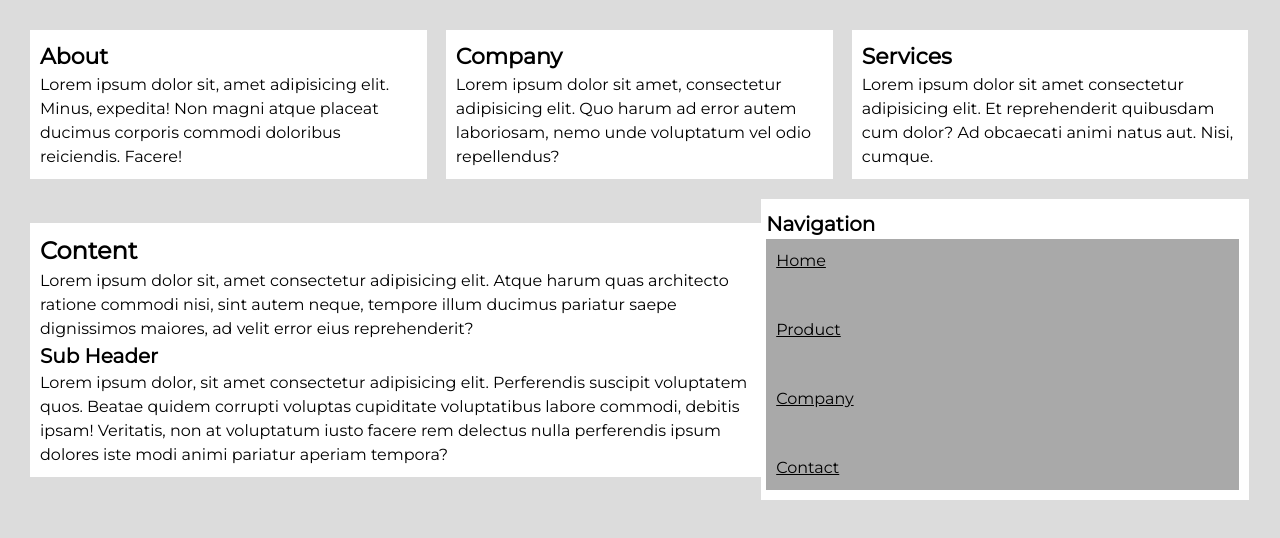
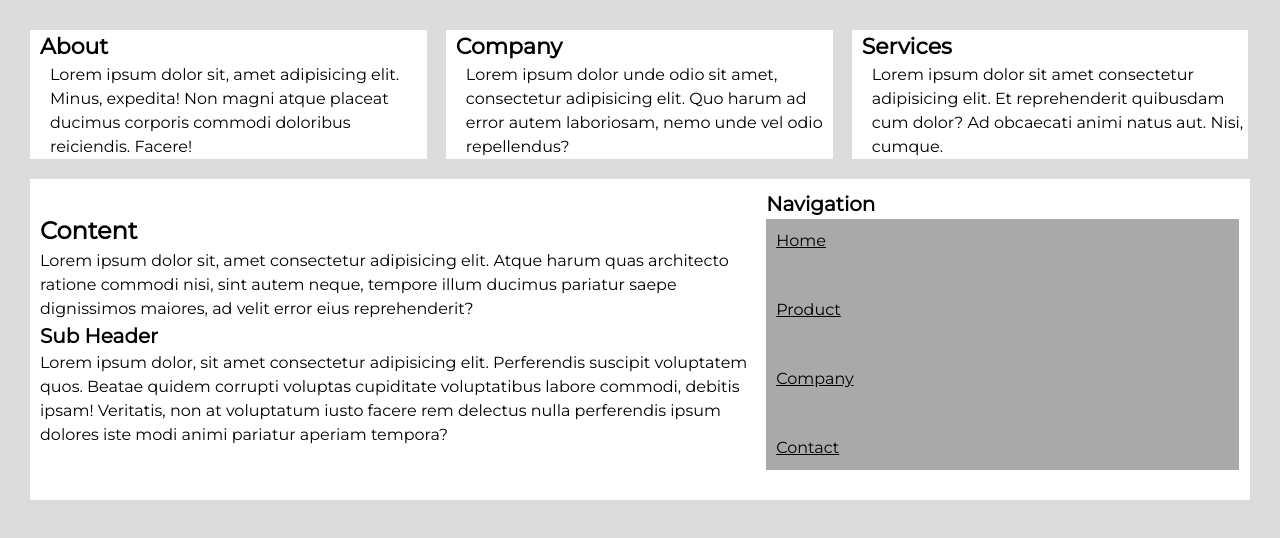
Before and after one commit to dum4uk/dum4uk.github.io, a plain HTML site: page index.html in a window 1280 px wide. Drawn offline with Linux system fonts and the light colour scheme.

Commit message:
homework_9_reload

```diff
--- a/css/style.css
+++ b/css/style.css
@@ -11,6 +11,7 @@
     font-family: 'Montserrat', sans-serif;
     font-size: 16px;
     font-weight: 400;
+    background-color: gainsboro;
 }
 
 h2 {
@@ -19,36 +20,18 @@
     font-weight: 700;
 }
 
-                    .about {
-                        width: 100%;
-                        margin-bottom: 20px;
-                        background-color: gainsboro
-                    }
-
-                    .about_background {
-                        padding: 10px;
-                        background-color: #fff;
-                    }
-
-                    .company {
+.col {
     width: 100%;
     margin-bottom: 20px;
     background-color: gainsboro;
 }
 
-                    .company_background {
+.col_item {
+    background-color: #fff;
     padding: 10px;
-                        background-color: #fff;
 }
 
-                    .services {
-                        width: 100%;
-                        margin-bottom: 20px;
-                        background-color: gainsboro;
-                    }
-
-                    .services_background {
-                        padding: 10px;
+.details {
     background-color: #fff;
 }
 
@@ -56,13 +39,11 @@
     width: 100%;
     margin-bottom: 20px;
     padding: 10px;
-                        background-color: #fff;
 }
 
 .sidebox {
     padding: 10px;
     width: 100%;
-                        background-color: #fff;
 }
 
 ul {
@@ -98,41 +79,36 @@
 }
 
 @media (min-width: 768px) {
-                        .about {
-                            width: 50%;
-                            display: inline-block;
-                            vertical-align: middle;
-                            padding: 0 10px 0 0;
-                        }
-                        .company {
-                            width: 50%;
+    .col {
+        width: calc(100%/2);
         display: inline-block;
         vertical-align: middle;
         margin-left: -5px;
         padding: 0 0 0 10px;
     }
+    .information :first-child {
+        margin-left: 0px;
+        padding: 0 10px 0 0;
+    }
+    .information :last-child {
+        padding: 0 5px 0 5px;
+    }
 }
 
 @media (min-width: 1024px) {
-                        .about {
-                            width: calc(100%/3);
-                            display: inline-block;
-                            vertical-align: middle;
-                            padding: 0 10px 0 0;
-                        }
-                        .company {
+    .col {
         width: calc(100%/3);
         display: inline-block;
         vertical-align: middle;
         margin-left: -5px;
         padding: 0 10px 0 10px;
     }
-                        .services {
-                            width: calc(100%/3);
-                            display: inline-block;
-                            vertical-align: middle;
-                            margin-left: -5px;
-                            padding: 0 0 0 10px
+    .information :first-child {
+        margin-left: 0px;
+        padding: 0 10px 0 0;
+    }
+    .information :last-child {
+        padding: 0 0 0 10px;
     }
     .content {
         width: 60%;
--- a/index.html
+++ b/index.html
@@ -16,20 +16,20 @@
 <body>
     <section class="info">
         <div class="information">
-            <div class="about">
-                <div class="about_background">
+            <div class="col">
+                <div class="col_item">
                     <h2>About</h2>
                     <p>Lorem ipsum dolor sit, amet adipisicing elit. Minus, expedita! Non magni atque placeat ducimus corporis commodi doloribus reiciendis. Facere!</p>
                 </div>
             </div>
-            <div class="company">
-                <div class="company_background">
+            <div class="col">
+                <div class="col_item">
                     <h2>Company</h2>
-                    <p>Lorem ipsum dolor sit amet, consectetur adipisicing elit. Quo harum ad error autem laboriosam, nemo unde voluptatum vel odio repellendus?</p>
+                    <p>Lorem ipsum dolor unde odio sit amet, consectetur adipisicing elit. Quo harum ad error autem laboriosam, nemo unde vel odio repellendus?</p>
                 </div>
             </div>
-            <div class="services">
-                <div class="services_background">
+            <div class="col">
+                <div class="col_item">
                     <h2>Services</h2>
                     <p>Lorem ipsum dolor sit amet consectetur adipisicing elit. Et reprehenderit quibusdam cum dolor? Ad obcaecati animi natus aut. Nisi, cumque.</p>
                 </div>
```
Lines whose indentation alone changed are shown as unchanged.
